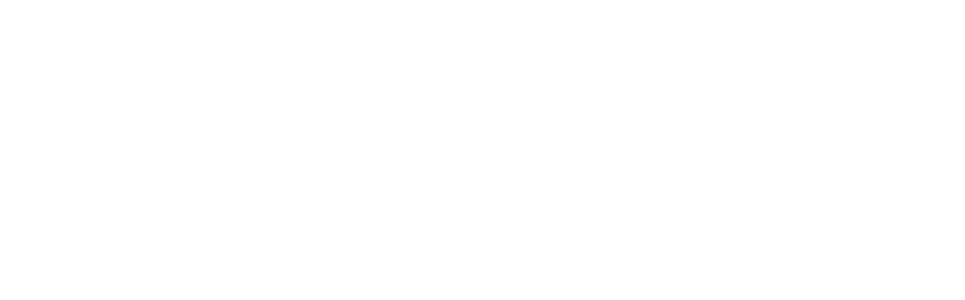
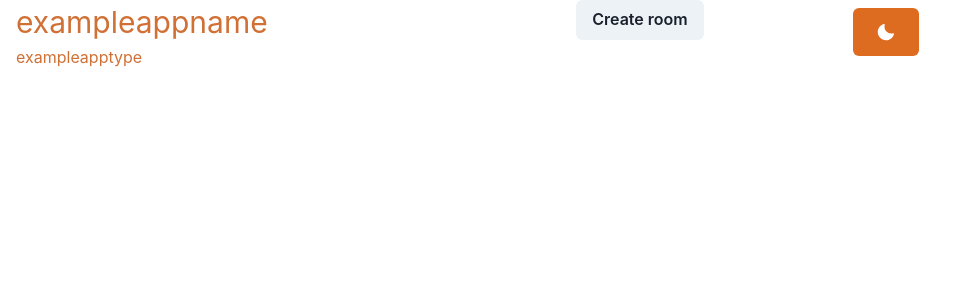
Before and after one commit to GeorgeShao/ezmeetupxyz, a React (Create React App) app: page / in a window 1280 px wide. Shown: the top 300 px of the page, without its empty margins (0-965 px from the left). Built offline with nearby package versions, Linux system fonts and the light colour scheme.

Commit message:
⚡ Setup CreateRoom route

```diff
--- a/src/routes/CreateRoom.js
+++ b/src/routes/CreateRoom.js
@@ -1,11 +1,49 @@
-import React from 'react'
+import React from "react";
+import { v1 as uuid } from "uuid";
+import { Button, Box, Flex, Grid, Spacer, Text, Center, InputGroup, Input, InputRightElement, IconButton, useToast } from "@chakra-ui/react"
+import ThemeToggle from "../components/ThemeToggle"
 
-function CreateRoom() {
+const CreateRoom = (props) => {
+  function genRandomDigit() {
+    const min = 0;
+    const max = 9;
+    const digit = min + Math.random() * (max - min);
+    return Math.round(digit)
+  }
+  function genRandomNum() {
+    const num = genRandomDigit().toString() + genRandomDigit().toString() + genRandomDigit().toString()
+    return num
+  }
+  function genRandomID() {
+    const id = genRandomNum() + "-" + genRandomNum()
+    return id
+  }
+  function create() {
+    const id = genRandomID()
+    props.history.push(`/room/${id}`);
+  }
   return (
-    <div>
+    <Box>
+      <Grid templateColumns="repeat(3, 1fr)">
+        <Flex>
+          <Box>
+            <Text fontSize="3xl" marginLeft="4" color="#d07035">exampleappname</Text>
+            <Text fontSize="md" marginLeft="4" color="#d07035">exampleapptype</Text>
+          </Box>
+          <Spacer />
+        </Flex>
+        <Box>
+          <Center>
+            <Button onClick={create}>Create room</Button>
+          </Center>
+        </Box>
+        <Box>
+          <Spacer />
+          <ThemeToggle/>
+        </Box>
+      </Grid>
+    </Box>
+  );
+};
 
-    </div>
-  )
-}
-
-export default CreateRoom
+export default CreateRoom;
```
